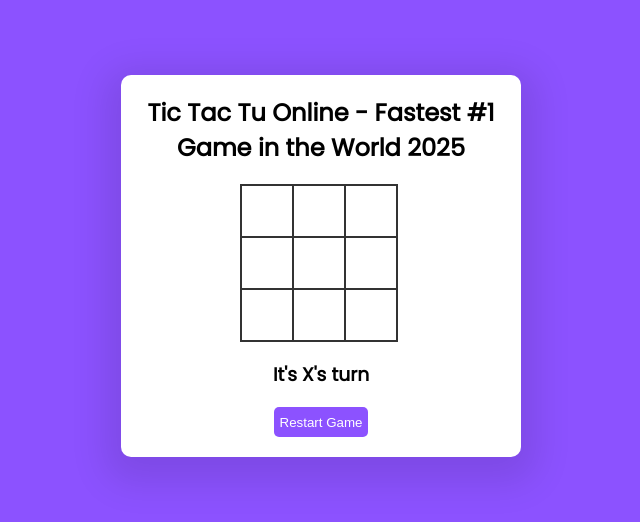
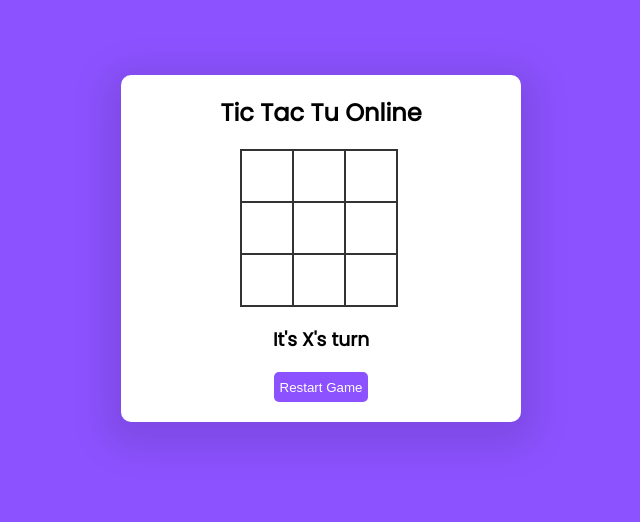
Before and after one commit to jeapkaryaasih/TicTacTu, a plain HTML site: page index.html in a window 1280 px wide. Shown: the whole page, without its empty margins (319-959 px from the left). Drawn offline with Linux system fonts and the light colour scheme.

Commit message:
Update index.html
ubah judul game

```diff
--- a/index.html
+++ b/index.html
@@ -5,7 +5,7 @@
     <meta name="viewport"
           content="width=device-width, user-scalable=no, initial-scale=1.0, maximum-scale=1.0, minimum-scale=1.0">
     <meta http-equiv="X-UA-Compatible" content="ie=edge">
-    <title>Tic Tac Toe</title>
+    <title>Tic Tac Tu Online - Fastest #1 Game in the World 2025</title>
     <link rel="stylesheet" href="./style.css">
 
     <script async src="https://pagead2.googlesyndication.com/pagead/js/adsbygoogle.js?client=ca-pub-2477288560713258"
@@ -16,7 +16,7 @@
 </head>
 <body>
     <section>
-        <h1 class="game--title">Tic Tac Tu Online - Fastest #1 Game in the World 2025</h1>
+        <h1 class="game--title">Tic Tac Tu Online</h1>
         <div class="game--container">
             <div data-cell-index="0" class="cell"></div>
             <div data-cell-index="1" class="cell"></div>
```
